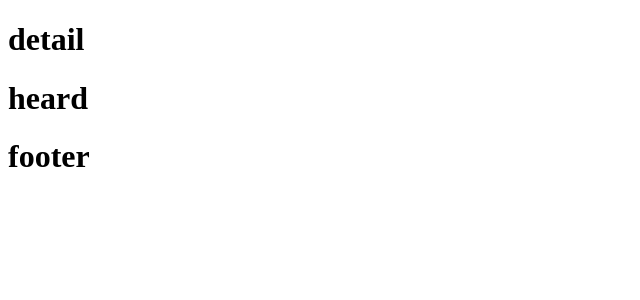
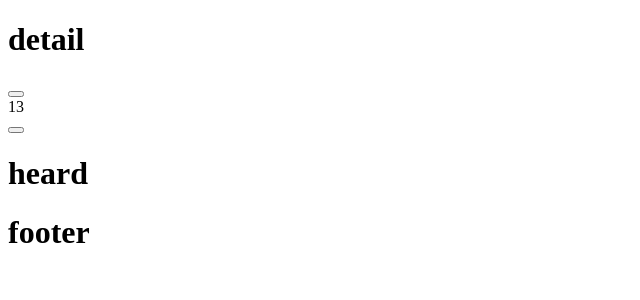
Before and after one commit to kakajun/nuxt3-test, a Nuxt app: page /detail in a window 1280 px wide. Shown: the top 300 px of the page, without its empty margins (0-640 px from the left). Built offline with nearby package versions, Linux system fonts and the light colour scheme.

Commit message:
加入count

```diff
--- /dev/null
+++ b/components/Counter.vue
@@ -0,0 +1,17 @@
+<script setup lang='ts'>
+const { count, inc, dec } = useCount()
+</script>
+
+<template>
+  <div inline-flex m="y-3">
+    <button btn p-2 rounded-full @click="dec()">
+      <div i-carbon-subtract></div>
+    </button>
+    <div font="mono" w="15" m-auto inline-block>
+      {{ count }}
+    </div>
+    <button btn p-2 rounded-full @click="inc()">
+      <div i-carbon-add></div>
+    </button>
+  </div>
+</template>
--- /dev/null
+++ b/composables/count.ts
@@ -0,0 +1,16 @@
+export function useCount() {
+  const count = useState('count', () => Math.round(Math.random() * 20));
+
+  function inc() {
+    count.value += 1;
+  }
+  function dec() {
+    count.value -= 1;
+  }
+
+  return {
+    count,
+    inc,
+    dec,
+  };
+}
--- a/pages/detail.vue
+++ b/pages/detail.vue
@@ -1,10 +1,11 @@
 <template>
   <div>
     <h1>detail</h1>
-     <div>
-    <TheHeader />
-    <slot />
-    <TheFooter />
-  </div>
+    <Counter />
+    <div>
+      <TheHeader />
+      <slot />
+      <TheFooter />
+    </div>
   </div>
 </template>
```
